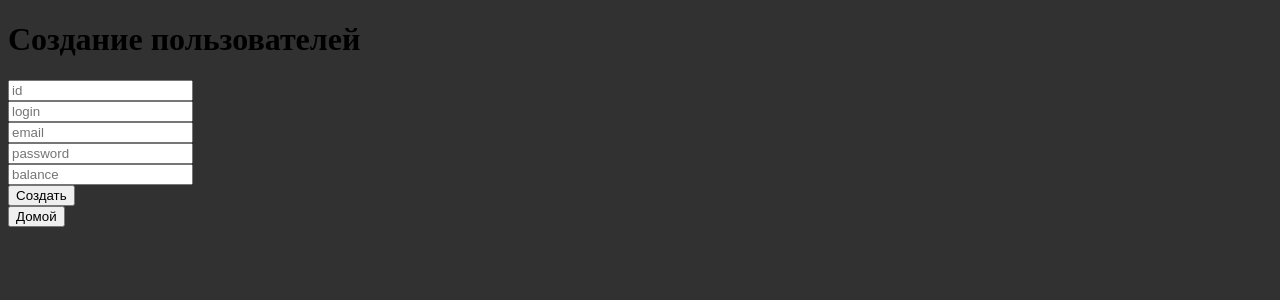
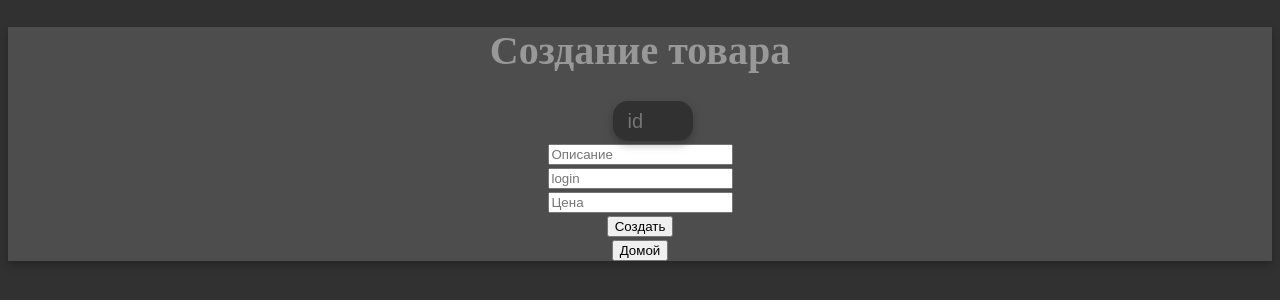
Before and after one commit to Alast0rRL/Web, a Flask app: page /create-tovar in a window 1280 px wide. Shown: the top 300 px of the page. Run offline with Flask 3, Linux system fonts and the light colour scheme.

Commit message:
add tovar

```diff
--- a/main.py
+++ b/main.py
@@ -31,17 +31,27 @@ class Tovar(db.Model):
 def index():
     login = "Alast0r"
     balance = 123455
+    description_bl1= "Описание товара 100000 букв игры аккаунгты деньги текст пробел пробел 123"
+    price_bl1= "50 000р"
+    seller_login = "Panov"
+    seller_status= "Online"
 
     return render_template("index.html",login=login,
-        balance=balance,)
+        balance=balance,
+        description_bl1=description_bl1,
+        price_bl1=price_bl1,
+        seller_login=seller_login,
+        seller_status=seller_status
+
+        )
 
 @app.route('/create-tovar', methods=['POST','GET'])
 def create_tovar():
     if request.method == 'POST':
-        id = db.Column(db.Integer, primary_key=True, autoincrement=True)
-        description = db.Column(db.String(15), nullable=False, unique=True)
-        login = db.Column(db.String(15), nullable=False, unique=True)
-        price = db.Column(db.Integer, nullable=False)
+        id = request.form['id']
+        description = request.form['description']
+        login = request.form['login']
+        price = request.form['price']
 
         tovar = Tovar(id=id, description=description, login=login, price=price)
         try:
@@ -99,7 +109,7 @@ def search_results():
     elif query=="Равиль" or query=="равиль":
         return render_template("create-users.html")
     elif query=="Товар" or query=="товар":
-        return render_template("create-users.html")
+        return render_template("create-tovar.html")
     else:
     # Здесь вы можете использовать запрос query для вывода результатов поиска
         return f'Результаты поиска для: {query}'
--- a/static/css/reg.css
+++ b/static/css/reg.css
@@ -1,6 +1,6 @@
 .title{
     font-family: 'Gang of Three[RUS by Daymarius]';
-    background-color: #313131;
+    background-color: #4d4d4d;
     text-align:center;
     color: #989898;
     font-size: 20px;
@@ -10,6 +10,19 @@
 body{
     background-color: #313131;
 }
-.list{
-
+.label{
+    background-color: #313131;
+    color: #989898;
+    padding: 0px 15px;
+    border: none;
+    text-align: left;
+    font-size: 20px;
+    cursor: pointer;
+    border-radius: 15px;
+    margin-left: 25px;
+    width: 50px;
+    filter: drop-shadow(0px 4px 4px rgba(0, 0, 0, 0.25));
+    display: inline-block; /* или inline */
+    height: 40px;
+    line-height: 40px;
 }
--- a/templates/create-tovar.html
+++ b/templates/create-tovar.html
@@ -7,15 +7,15 @@
     <link rel="stylesheet" type="text/css" href="{{ url_for('static', filename='css/reg.css') }}">
 </head>
 <body>
-    <h1>Создание пользователей</h1>
-<form method="POST" action="/create-users">
-    <input type="text" name="id" placeholder="id"><br>
-    <input type="text" name="login" placeholder="login"><br>
-    <input type="text" name="email" placeholder="email"><br>
-    <input type="text" name="password" placeholder="password"><br>
-    <input type="text" name="balance" placeholder="balance"><br>
-    <input type="submit" class="button" value="Создать" action="/create-users">
-
+    <div class="title"><p><h1>Создание товара</h1></p>
+        <div class="list">
+            <form method="POST" action="/create-tovar">
+                <input type="text" name="id" placeholder="id" class="label"><br>
+                <input type="text" name="description" placeholder="Описание"><br>
+                <input type="text" name="login" placeholder="login"><br>
+                <input type="text" name="price" placeholder="Цена"><br>
+        </div>
+        <input type="submit" class="button" value="Создать" action="/create-tovar">
 </form>
 <form action="/" method="post">
     <button class="button basket">Домой</button>
```
Also changed, not shown: templates/create-users.html (+5 -5 lines), instance/database.db, static/css/back.jpg (deleted), static/css/back2.jpg (deleted), static/css/back4.jpg (deleted).
